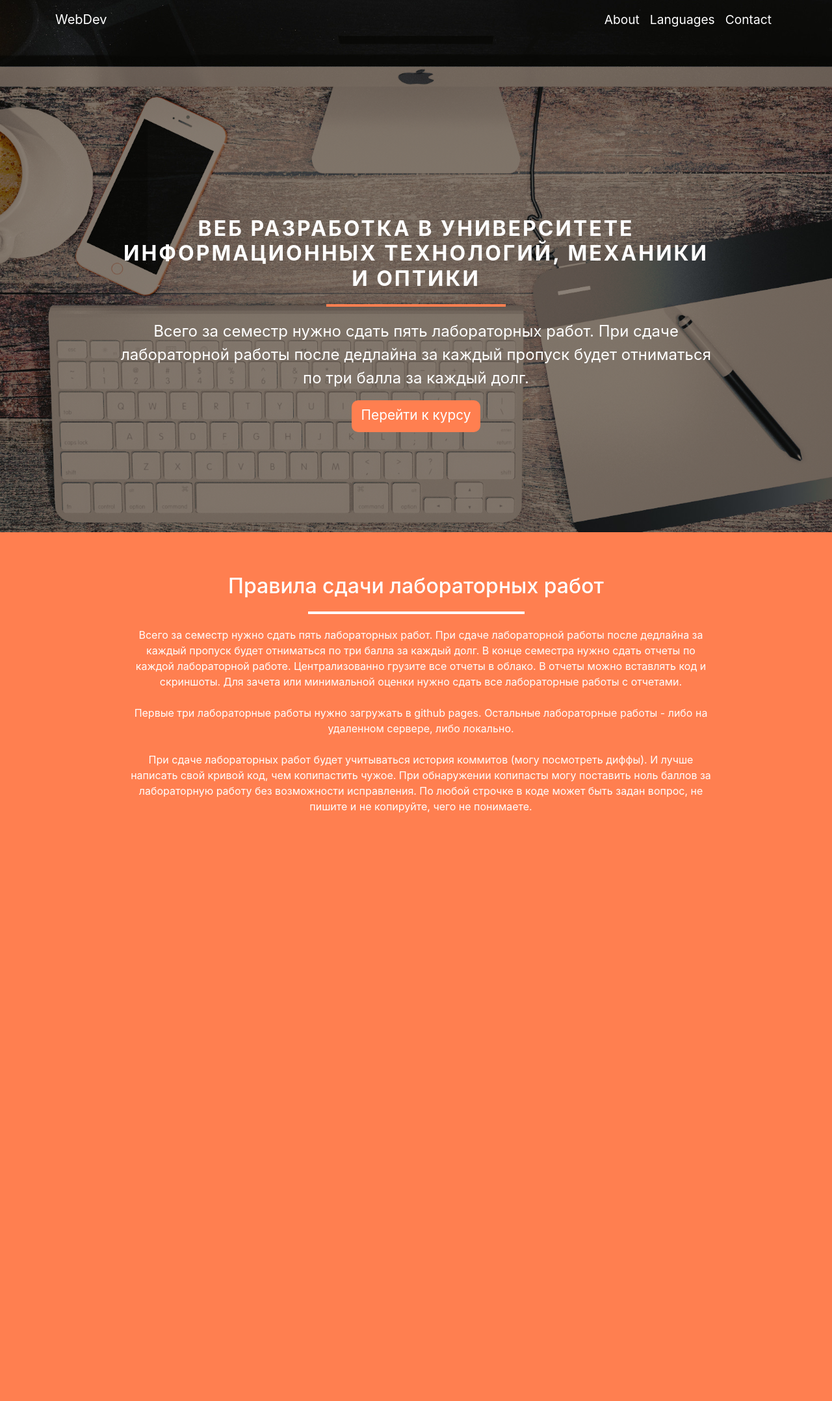
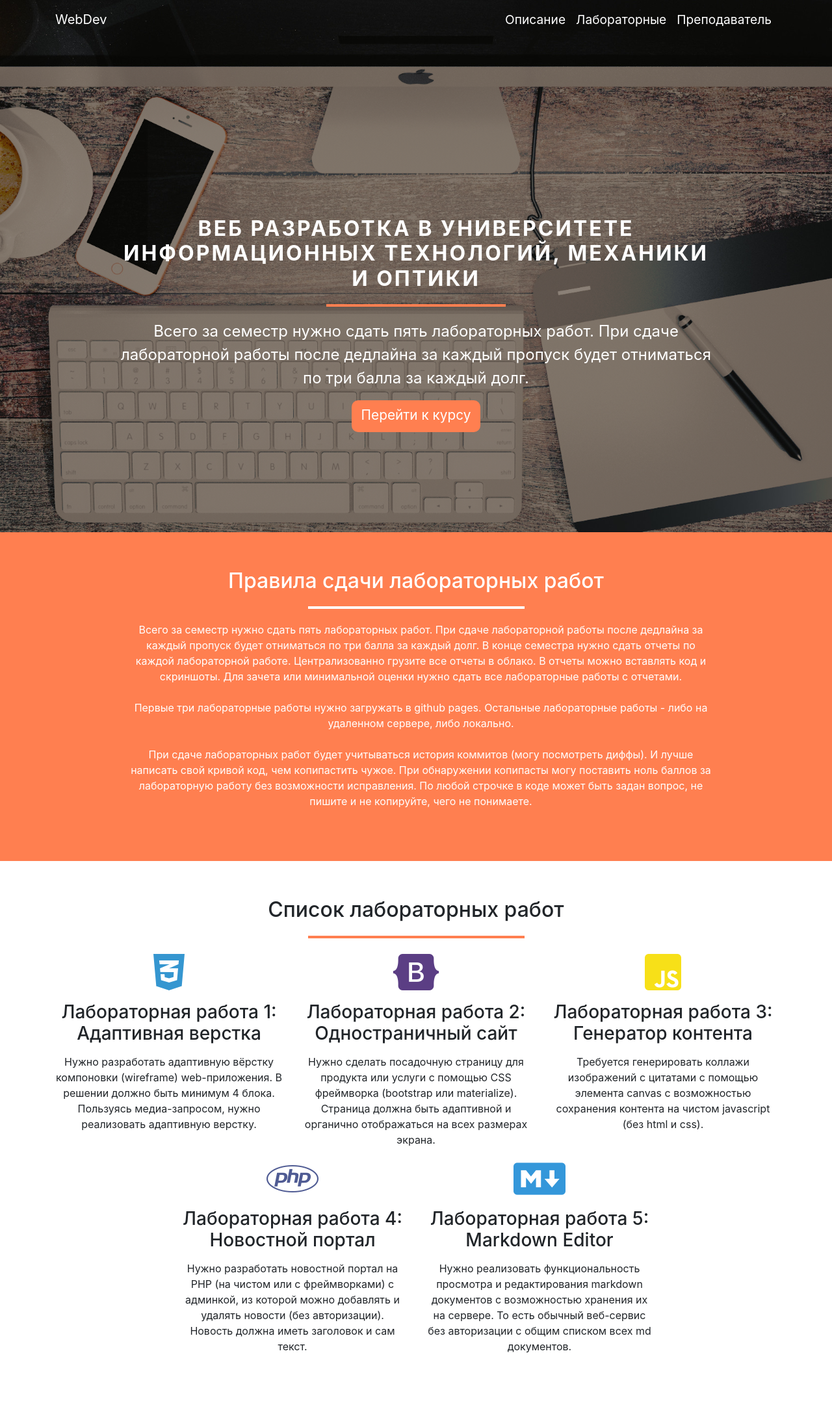
Before and after one commit to alexgelshtein/olezhko9.github.io, a PHP site: the page made by lab 2/index.html in a window 1280 px wide. Shown: the whole page at 65% size. Before the commit the page ends 1251 px from the top, so only its background shows below. Run offline with PHP 8.4, Linux system fonts and the light colour scheme; some libraries are stand-ins or nearby versions.

Commit message:
labs section completed

```diff
--- a/lab 2/index.html
+++ b/lab 2/index.html
@@ -5,6 +5,8 @@
     <meta charset="UTF-8">
     <!-- Latest compiled and minified CSS -->
     <link rel="stylesheet" href="https://maxcdn.bootstrapcdn.com/bootstrap/4.0.0/css/bootstrap.min.css" integrity="sha384-Gn5384xqQ1aoWXA+058RXPxPg6fy4IWvTNh0E263XmFcJlSAwiGgFAW/dAiS6JXm" crossorigin="anonymous">
+    <!--    Awesome font-->
+    <link rel="stylesheet" href="https://use.fontawesome.com/releases/v5.8.1/css/all.css" integrity="sha384-50oBUHEmvpQ+1lW4y57PTFmhCaXp0ML5d60M1M7uH2+nqUivzIebhndOJK28anvf" crossorigin="anonymous">
     <!-- jQuery library -->
     <script src="https://code.jquery.com/jquery-3.2.1.slim.min.js" integrity="sha384-KJ3o2DKtIkvYIK3UENzmM7KCkRr/rE9/Qpg6aAZGJwFDMVNA/GpGFF93hXpG5KkN" crossorigin="anonymous"></script>
     <script src="https://cdnjs.cloudflare.com/ajax/libs/popper.js/1.12.9/umd/popper.min.js" integrity="sha384-ApNbgh9B+Y1QKtv3Rn7W3mgPxhU9K/ScQsAP7hUibX39j7fakFPskvXusvfa0b4Q" crossorigin="anonymous"></script>
@@ -30,9 +32,9 @@
 
                 <div class="collapse navbar-collapse" id="menu-bar">
                     <ul class="navbar-nav ml-auto">
-                        <li class="nav-item"><a href="" class="nav-link active">About</a></li>
-                        <li class="nav-item"><a href="" class="nav-link">Languages</a></li>
-                        <li class="nav-item"><a href="" class="nav-link">Contact</a></li>
+                        <li class="nav-item"><a href="#description" class="nav-link active">Описание</a></li>
+                        <li class="nav-item"><a href="#labs" class="nav-link">Лабораторные</a></li>
+                        <li class="nav-item"><a href="" class="nav-link">Преподаватель</a></li>
                     </ul>
                 </div>
             </div>
@@ -68,6 +70,42 @@
             </div>
         </div>
     </section>
+
+    <section id="labs">
+        <div class="container text-center">
+            <h2>Список лабораторных работ</h2>
+            <hr class="decor-hr">
+            <div class="row">
+                <div class="col-lg-4 text-center">
+                    <i class="fab fa-css3-alt"></i>
+                    <h3>Лабораторная работа 1: Адаптивная верстка</h3>
+                    <p>Нужно разработать адаптивную вёрстку компоновки (wireframe) web-приложения. В решении должно быть минимум 4 блока. Пользуясь медиа-запросом, нужно реализовать адаптивную верстку.</p>
+                </div>
+                <div class="col-lg-4 text-center">
+                    <i class="fab fa-bootstrap"></i>
+                    <h3>Лабораторная работа 2: Одностраничный сайт</h3>
+                    <p>Нужно сделать посадочную страницу для продукта или услуги с помощью CSS фреймворка (bootstrap или materialize). Страница должна быть адаптивной и органично отображаться на всех размерах экрана.</p>
+                </div>
+                <div class="col-lg-4 text-center">
+                    <i class="fab fa-js-square"></i>
+                    <h3>Лабораторная работа 3: Генератор контента</h3>
+                    <p>Требуется генерировать коллажи изображений с цитатами с помощью элемента canvas с возможностью сохранения контента на чистом javascript (без html и css).</p>
+                </div>
+            </div>
+            <div class="row justify-content-center">
+                <div class="col-lg-4 text-center">
+                    <i class="fab fa-php"></i>
+                    <h3>Лабораторная работа 4: Новостной портал</h3>
+                    <p>Нужно разработать новостной портал на PHP (на чистом или с фреймворками) с админкой, из которой можно добавлять и удалять новости (без авторизации). Новость должна иметь заголовок и сам текст.</p>
+                </div>
+                <div class="col-lg-4 text-center">
+                    <i class="fab fa-markdown"></i>
+                    <h3>Лабораторная работа 5: Markdown Editor</h3>
+                    <p>Нужно реализовать функциональность просмотра и редактирования markdown документов с возможностью хранения их на сервере. То есть обычный веб-сервис без авторизации с общим списком всех md документов.</p>
+                </div>
+            </div>
+        </div>
+    </section>
     <script>
         let nav = document.getElementsByTagName('nav')[0];
         document.body.onscroll = function() {
--- a/lab 2/style/main.css
+++ b/lab 2/style/main.css
@@ -1,5 +1,9 @@
 img {
     max-width: 100%;
+}
+
+section {
+    padding: 7vh 0;
 }
 
 .decor-hr {
@@ -95,7 +99,6 @@
 #description {
     background-color: coral;
     min-height: 50vh;
-    padding-top: 8vh;
     color: #fff;
 }
 
@@ -105,6 +108,42 @@
 
 /*description end*/
 
+/*labs start*/
+
+.fab {
+    font-size: 4em;
+    margin-bottom: 0.2em;
+}
+
+.fab:hover {
+    color: #f24516;
+}
+
+.fa-css3-alt {
+    color: #3596D0;
+}
+
+.fa-bootstrap {
+    color: #5B3E84;
+}
+
+.fa-js-square {
+    color: #F7E018;
+}
+
+.fa-php {
+    color: #4F5B93;
+}
+
+.fa-markdown {
+    color: #3497DA;
+}
+
+#labs h3 {
+    margin-bottom: 0.5em;
+}
+
+/*labs end*/
 
 @media (max-width: 1200px) {
     header h1 {
```
